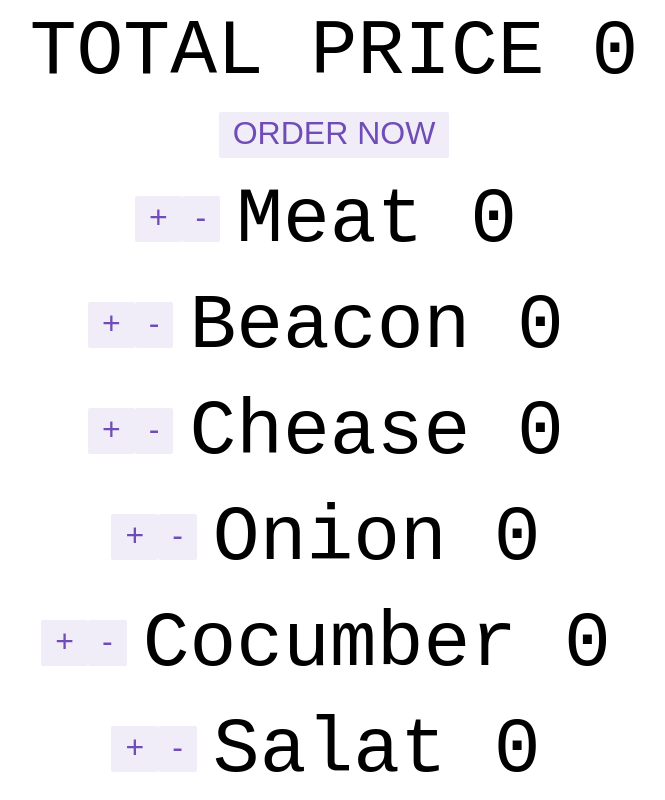
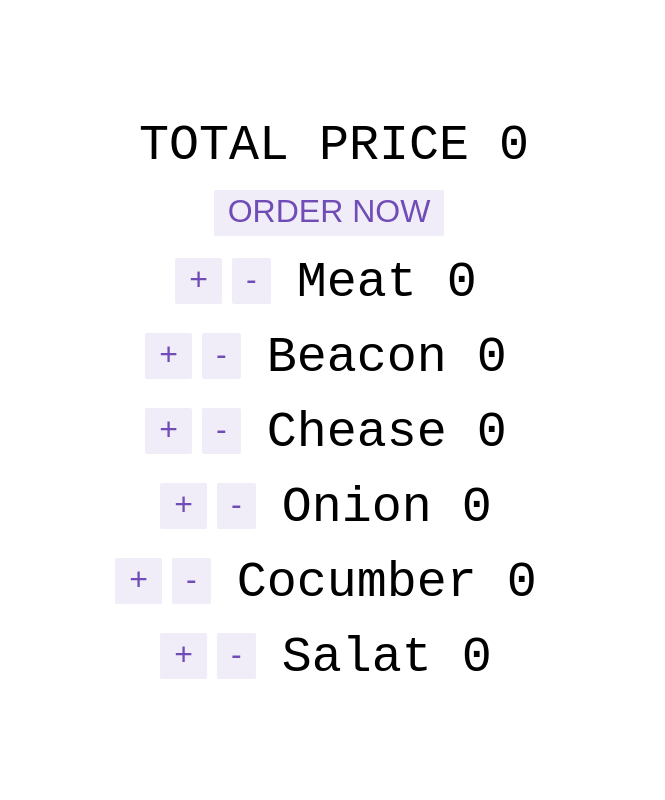
Before and after one commit to krzysztofplesniak/burger-builder, a React (Create React App) app: page / in a window 1280 px wide. Shown: the whole page, without its empty margins (306-971 px from the left). Built offline with nearby package versions, Linux system fonts and the light colour scheme.

Commit message:
CSS styling for buttons, values and displaying all with Flex in row

```diff
--- a/src/App.js
+++ b/src/App.js
@@ -1,5 +1,5 @@
 import React from 'react';
-import { Burger } from './features/burger/Burger';
+import Burger from './features/burger/Burger';
 import './App.css';
 
 function App() {
--- a/src/features/burger/Burger.js
+++ b/src/features/burger/Burger.js
@@ -1,23 +1,17 @@
 import React from 'react';
-import { useSelector, useDispatch } from 'react-redux';
-import { totalPrice } from './burgerSlice';
 import { BurgerBuilder } from './BurgerBuilder';
 import { OrderBurger } from './OrderBurger';
+import { TotalPrice } from './TotalPrice';
 
-import styles from './Burger.module.css';
-
-export function Burger() {
-	const price = useSelector(totalPrice);
-
-	//const dispatch = useDispatch();
+const Burger = () => {
 
 	return (
 		<>
-			<div className={styles.row}>
-				<span className={styles.value}>TOTAL PRICE {price}</span>
-			</div>
+			<TotalPrice />
             <OrderBurger />
 			<BurgerBuilder />
 		</>
 	);
 }
+
+export default Burger;
--- a/src/features/burger/Burger.module.css
+++ b/src/features/burger/Burger.module.css
@@ -9,7 +9,7 @@
 }
 
 .value {
-  font-size: 78px;
+  font-size: 50px;
   padding-left: 16px;
   padding-right: 16px;
   margin-top: 2px;
@@ -22,6 +22,7 @@
   font-size: 32px;
   padding-left: 12px;
   padding-right: 12px;
+  margin-right: 10px;
   outline: none;
   border: 2px solid transparent;
   color: rgb(112, 76, 182);
@@ -30,6 +31,11 @@
   background-color: rgba(112, 76, 182, 0.1);
   border-radius: 2px;
   transition: all 0.15s;
+}
+.info {
+  display: flex;
+  align-items: center;
+  justify-content: space-around;
 }
 
 .textbox {
@@ -49,7 +55,7 @@
 }
 
 .asyncButton {
-  composes: button;
+  /* composes: button; */
   position: relative;
   margin-left: 8px;
 }
--- a/src/features/burger/BurgerBuilder.js
+++ b/src/features/burger/BurgerBuilder.js
@@ -1,6 +1,6 @@
 import React, { useEffect } from 'react';
 import { useSelector, useDispatch } from 'react-redux';
-import { ingridiensAmount, totalPrice } from './burgerSlice';
+import { ingridiensAmount } from './burgerSlice';
 import { calculatePrice } from './burgerSlice';
 import {
 	moreMeat,
@@ -19,19 +19,16 @@ import {
 import styles from './Burger.module.css';
 
 export function BurgerBuilder() {
-	useEffect(() => {
-		console.log('calculatePrice');
-        dispatch(calculatePrice());
-        // eslint-disable-next-line
-	},);
-
 	const { meat, beacon, chease, onion, cocumber, salat } = useSelector(
 		ingridiensAmount
 	);
 
-	const total = useSelector(totalPrice);
+	const dispatch = useDispatch();
 
-	const dispatch = useDispatch();
+	useEffect(() => {
+		dispatch(calculatePrice());
+		// eslint-disable-next-line
+	});
 
 	return (
 		<>
@@ -61,7 +58,7 @@ export function BurgerBuilder() {
 					onClick={() => dispatch(moreBacon())}>
 					+
 				</button>
-
+				<div className={styles.info}>
 					<button
 						className={styles.button}
 						aria-label='More'
@@ -70,6 +67,7 @@ export function BurgerBuilder() {
 						-
 					</button>
 					<span className={styles.value}>Beacon {beacon}</span>
+				</div>
 			</div>
 			{/* CHEASE */}
 			<div className={styles.row}>
--- /dev/null
+++ b/src/features/burger/TotalPrice.js
@@ -0,0 +1,18 @@
+import React from 'react';
+import { useSelector } from 'react-redux';
+import { totalPrice } from './burgerSlice';
+
+import styles from './Burger.module.css';
+
+export const TotalPrice = () => {
+
+	const price = useSelector(totalPrice);
+
+	return (
+		<>
+			<div className={styles.row}>
+				<span className={styles.value}>TOTAL PRICE {price}</span>
+			</div>
+		</>
+	);
+};
```
Lines whose indentation alone changed are shown as unchanged.
